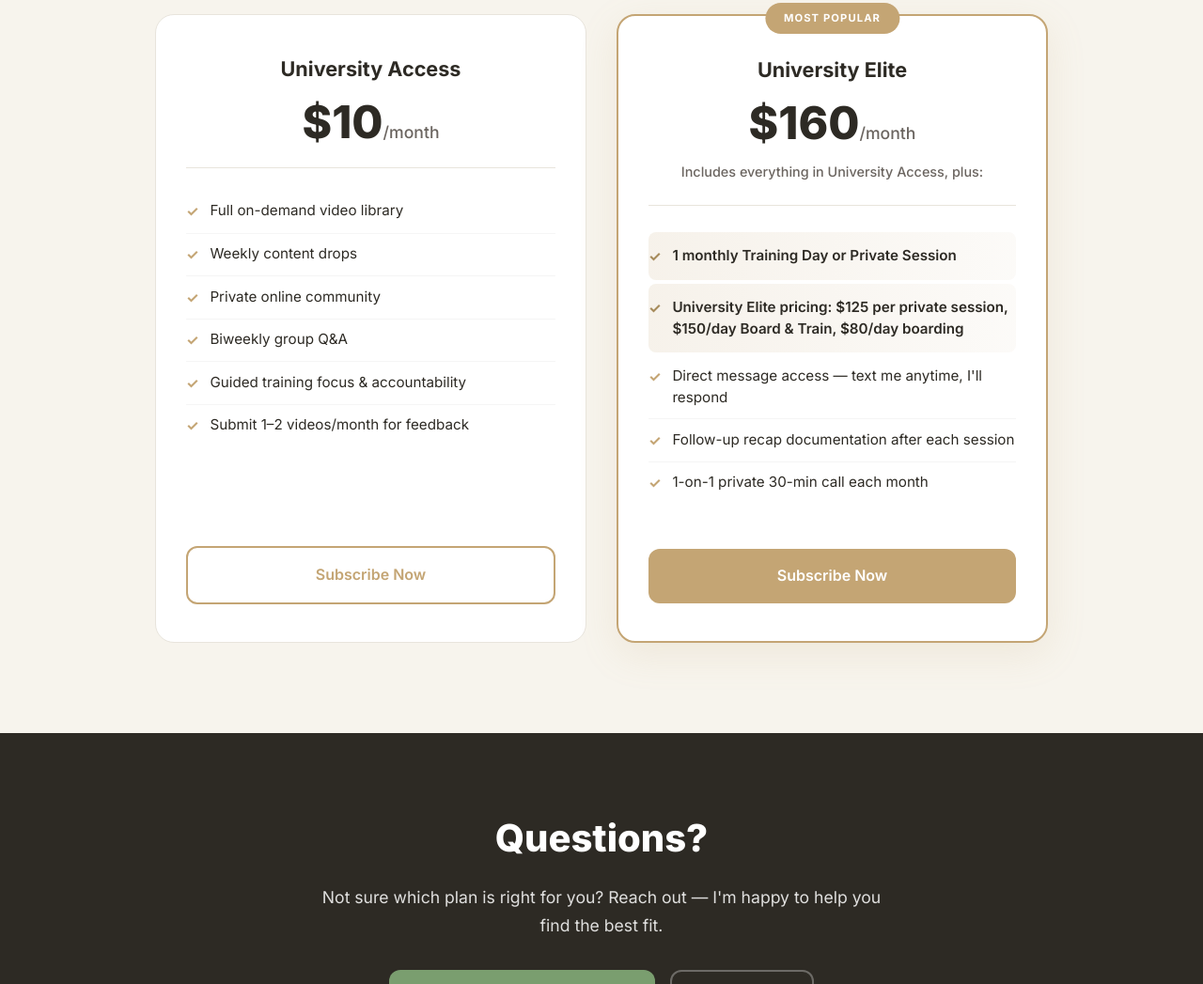
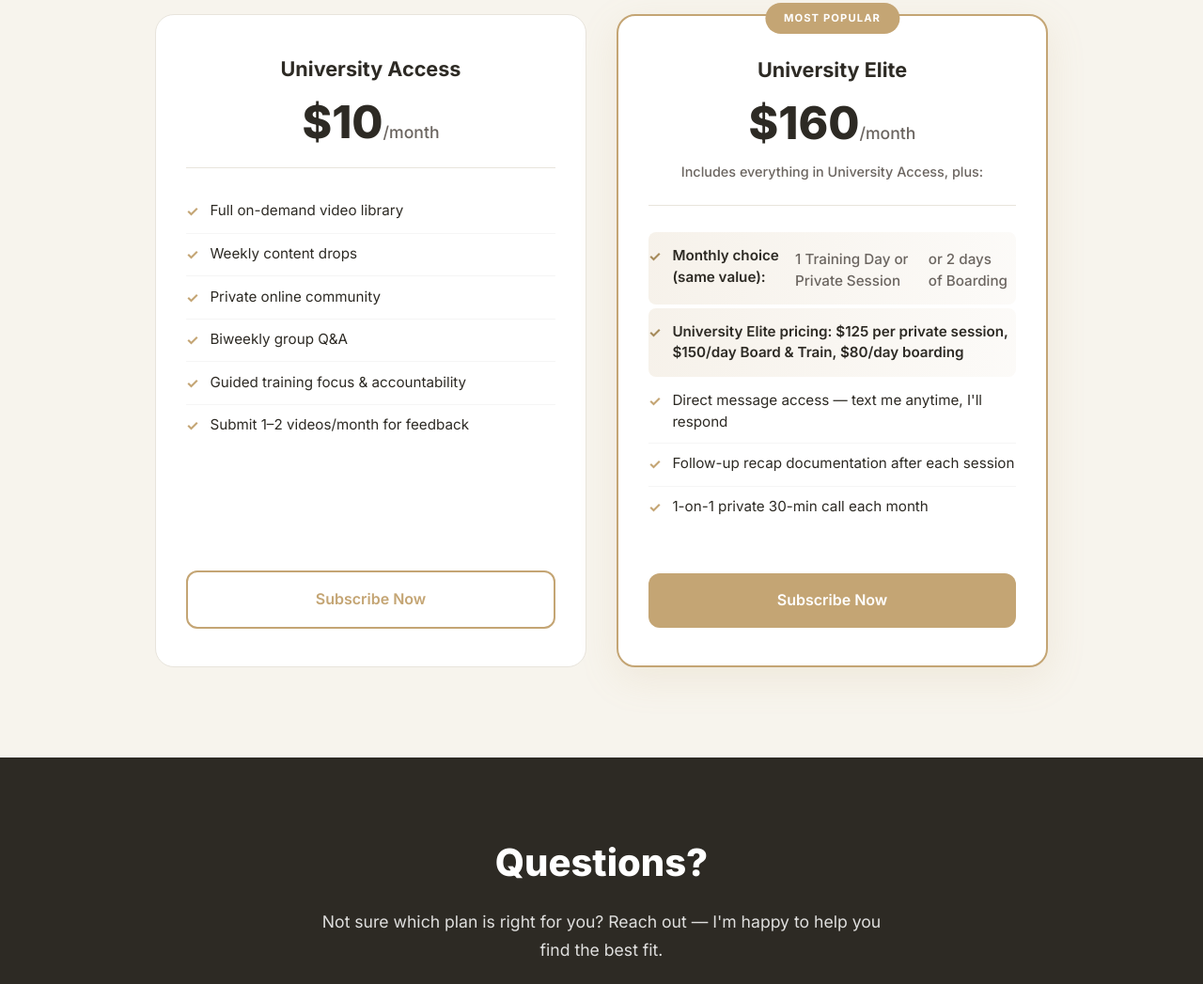
Before and after one commit to lorenzoking/CrownedK9sWebsite, a website: page university/index.html in a window 1280 px wide. Shown: the part 2985-4032 px from the top of the page at 94% size. Drawn offline with Linux system fonts and the light colour scheme.

Commit message:
Adding boarding to University Elite

```diff
--- a/university/index.html
+++ b/university/index.html
@@ -562,6 +562,13 @@
       color: var(--uni-warm-dark);
     }
 
+    .uni-plan-choice {
+      display: block;
+      font-weight: 500;
+      color: var(--uni-text-muted);
+      margin-top: 0.25rem;
+    }
+
     .uni-plan-cta {
       margin-top: auto;
       padding-top: 1rem;
@@ -937,7 +944,10 @@
               <p class="uni-plan-includes">Includes everything in University Access, plus:</p>
             </div>
             <ul class="uni-plan-features">
-              <li class="highlight">1 monthly Training Day or Private Session</li>
+              <li class="highlight">Monthly choice (same value):
+                <span class="uni-plan-choice">1 Training Day or Private Session</span>
+                <span class="uni-plan-choice">or 2 days of Boarding</span>
+              </li>
               <li class="highlight">University Elite pricing: $125 per private session, $150/day Board & Train, $80/day boarding</li>
               <li>Direct message access — text me anytime, I'll respond</li>
               <li>Follow-up recap documentation after each session</li>
```
